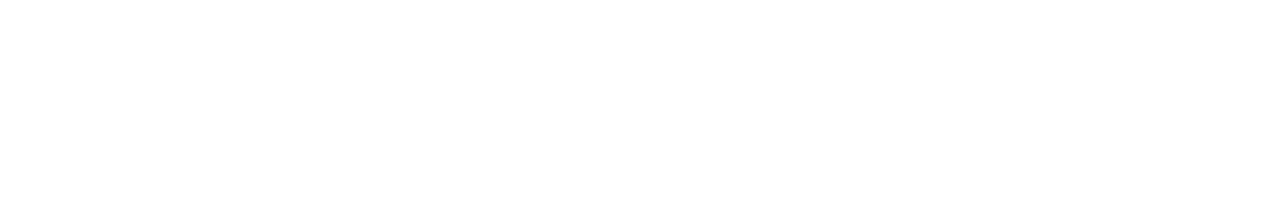
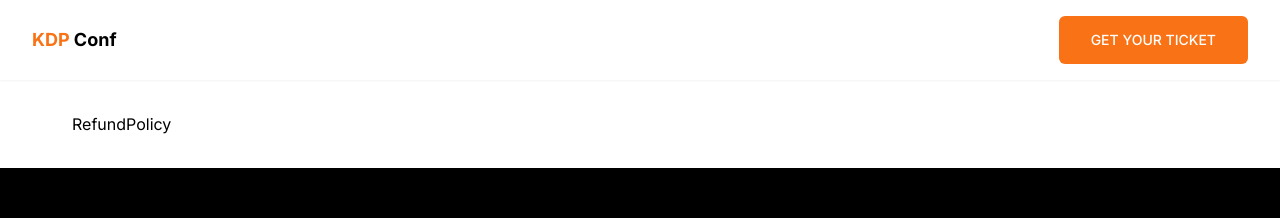
Before and after one commit to mahmudulmr19/kdpconference, a Next.js app: page /refund-policy in a window 1280 px wide. Before the commit this address had no page. Shown: the top 218 px of the page. Built offline with nearby package versions, Linux system fonts and the light colour scheme.

Commit message:
privacy policy and refund policy page added

```diff
--- /dev/null
+++ b/app/(main)/privacy-policy/page.tsx
@@ -0,0 +1,5 @@
+import React from "react";
+
+export default function PrivacyPolicy() {
+  return <section className="container_section">PrivacyPolicy</section>;
+}
--- /dev/null
+++ b/app/(main)/refund-policy/page.tsx
@@ -0,0 +1,5 @@
+import React from "react";
+
+export default function RefundPolicy() {
+  return <section className="container_section">RefundPolicy</section>;
+}
```
